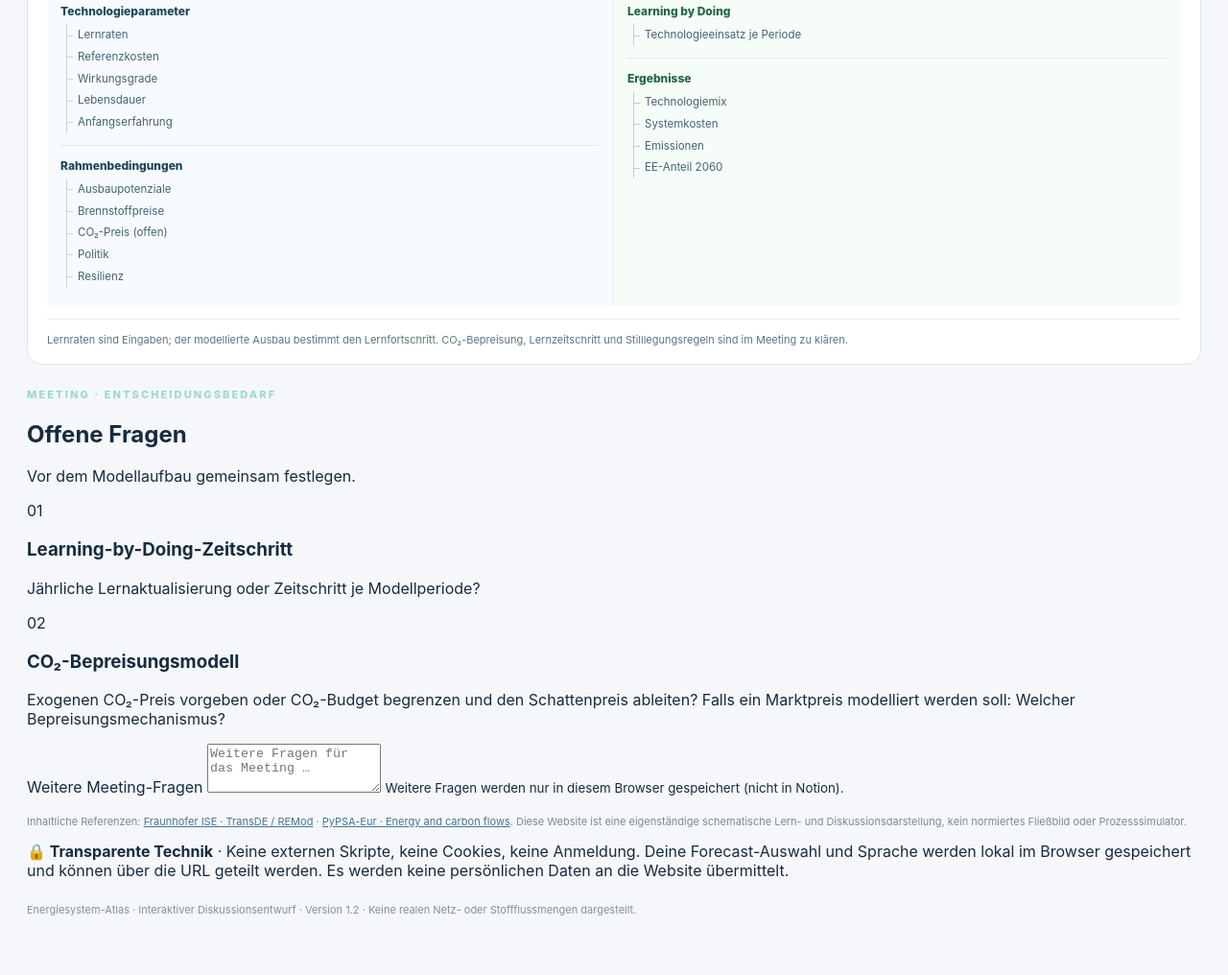
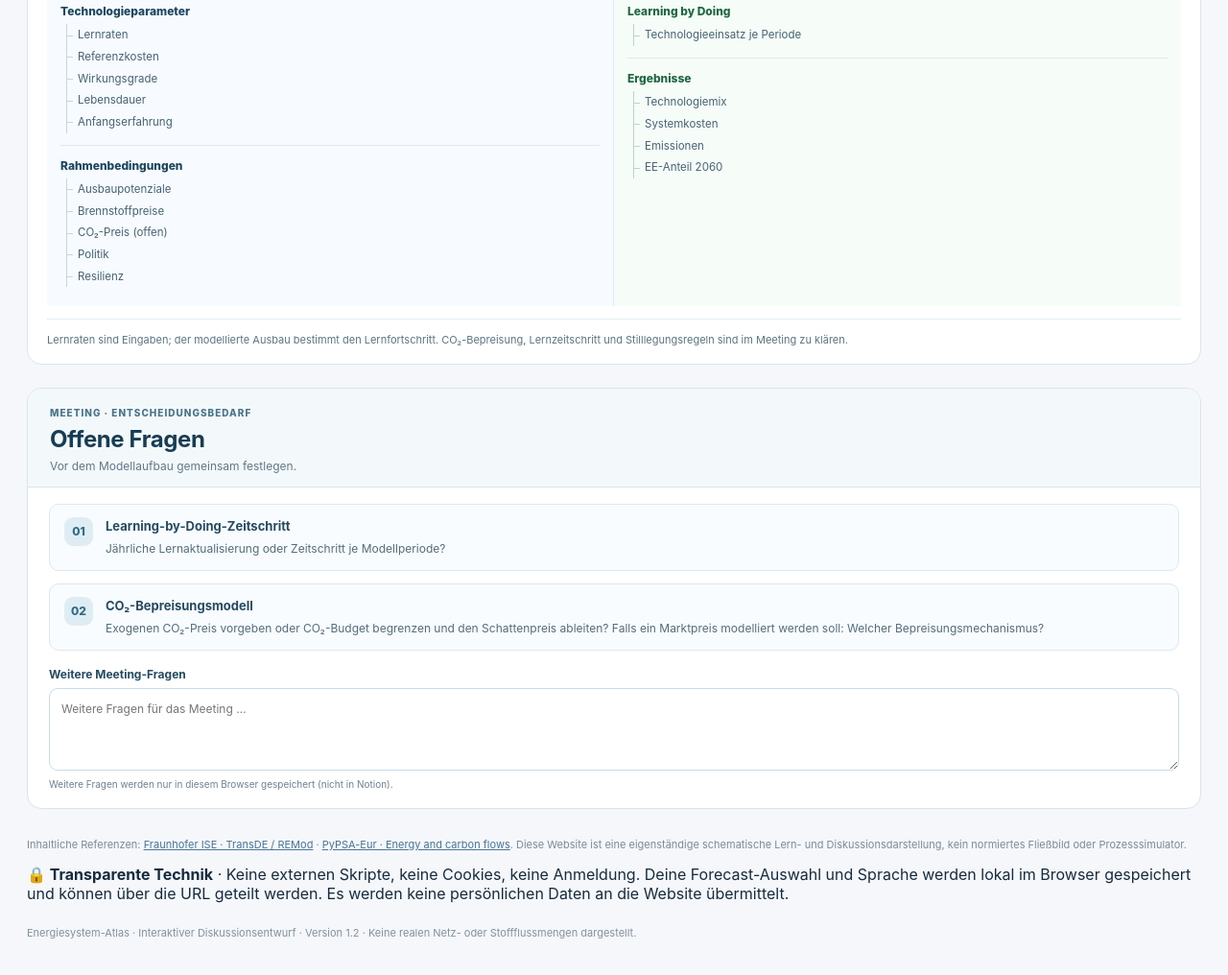
Before and after one commit to Flightningg/energiesystem-atlas, a plain HTML site: page public/index.html in a window 1280 px wide. Shown: the part 7151-8167 px from the top of the page at 96% size. Drawn offline with Linux system fonts and the light colour scheme.

Commit message:
Style meeting questions beneath model decisions and provide notes field

```diff
--- a/public/model-logic.css
+++ b/public/model-logic.css
@@ -238,3 +238,21 @@
 .model-variables-table td:last-child .model-var-child::before,.model-variables-table td:last-child .model-var-child::after{border-color:#b8d9c6}
 .model-variables-note{font-size:11px}
 @media(max-width:600px){.model-variables-table td{padding:0 7px 7px!important}.model-var-parent{font-size:11px}.model-var-child{font-size:10px;padding-left:13px}.model-var-child::before,.model-var-child::after{left:3px}.model-var-child::after{width:5px}}
+
+/* Meeting question panel */
+.model-meeting-questions{margin:20px 0 28px;border:1px solid #d8e4ed;border-radius:15px;overflow:hidden;background:#fff;scroll-margin-top:22px}
+.model-meeting-head{padding:19px 23px 14px;background:#f3f8fb;border-bottom:1px solid #d8e4ed}
+.model-meeting-head .eyebrow{font-size:10px;letter-spacing:1px;color:#49748a;margin:0 0 7px}
+.model-meeting-head h2{font-size:clamp(19px,2vw,24px);letter-spacing:-.4px;color:#173d53;margin:0 0 6px}
+.model-meeting-head p{margin:0;font-size:12px;color:#607889}
+.model-meeting-body{padding:17px 22px;display:grid;gap:13px}
+.model-meeting-question{display:flex;align-items:flex-start;gap:13px;padding:13px 15px;border:1px solid #dce7ef;background:#f9fcfe;border-radius:10px}
+.model-meeting-number{display:inline-flex;flex:none;align-items:center;justify-content:center;width:30px;height:30px;border-radius:9px;background:#deedf4;color:#336b83;font-weight:800;font-size:12px}
+.model-meeting-question h3{font-size:13px;margin:0 0 5px;line-height:1.4;color:#254b60}
+.model-meeting-question p{font-size:12px;margin:0;line-height:1.6;color:#536d7d}
+.model-meeting-extra{display:grid;gap:7px;padding-top:4px}
+.model-meeting-extra label{font-size:12px;font-weight:750;color:#254b60}
+.model-meeting-extra textarea{width:100%;min-height:86px;box-sizing:border-box;resize:vertical;padding:11px 12px;background:white;border:1px solid #c8dbe8;border-radius:9px;font:inherit;font-size:12px;line-height:1.6;color:#213e52}
+.model-meeting-extra textarea:focus{outline:2px solid #80bbcf;outline-offset:1px}
+.model-meeting-extra small{font-size:10px;color:#6d8190;line-height:1.5}
+@media(max-width:600px){.model-meeting-head{padding:17px 16px}.model-meeting-body{padding:13px}.model-meeting-question{padding:11px;gap:9px}}
```
